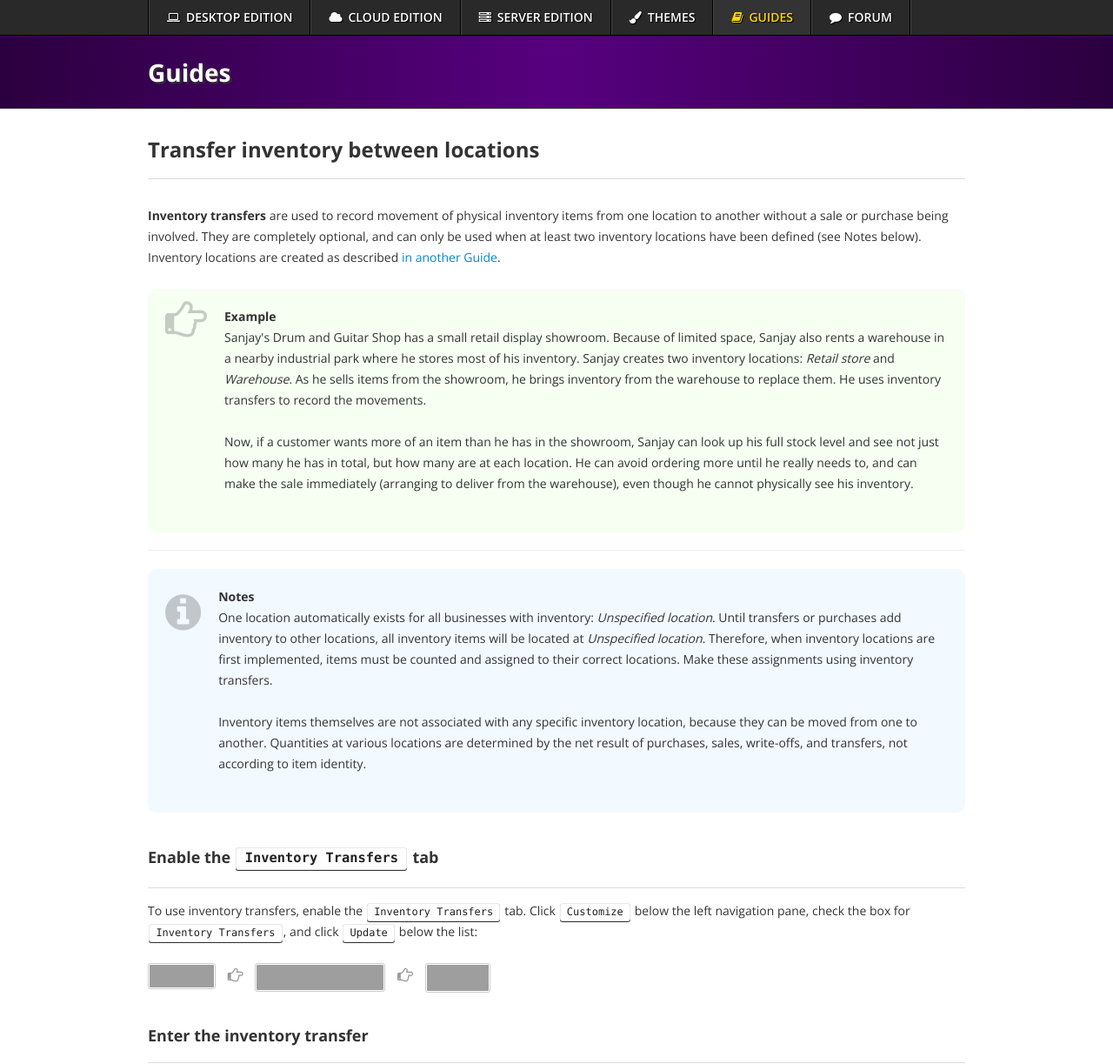
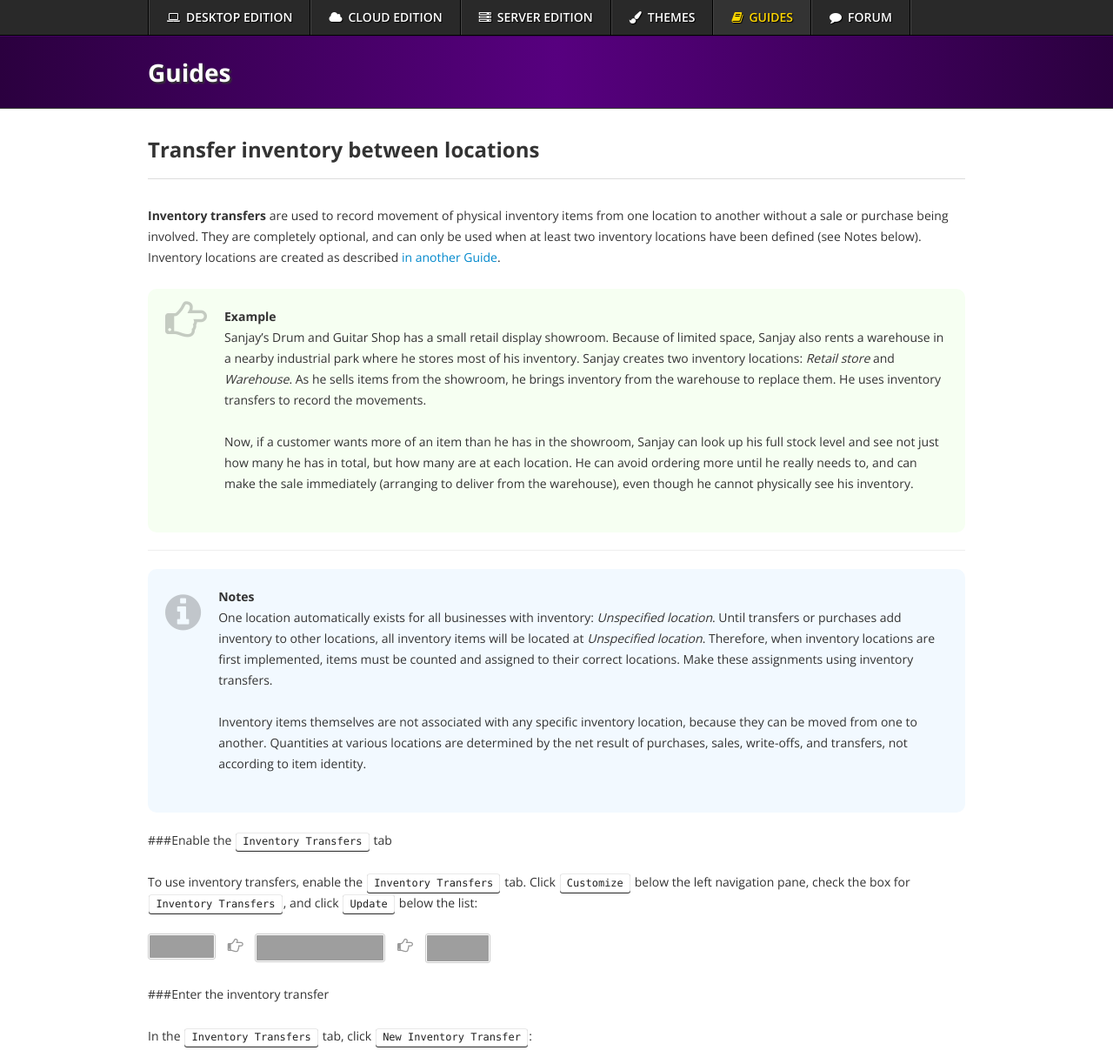
Before and after one commit to 3etechinns/www.manager.io, a Jekyll site: the page built from _guides/10707.html, in a window 1280 px wide and 1400 px high, cut to the strip 0-1223 px from the top of the window. Shown: the whole strip at 87% size. Built offline with Jekyll 4.4.1, drawn with Linux system fonts in a browser that asks for light colours; nearby versions of some CDN libraries; comment, search, counter and statistics services are not loaded; some of the changed text lies outside the part shown; grey boxes are pictures that could not be loaded.

Commit message:
Updating existing guide

```diff
--- a/_guides/10707.html
+++ b/_guides/10707.html
@@ -5,38 +5,34 @@ tags: inventory-transfers inventory-transfer-view inventory-transfer-form beginn
 ---
 {% raw %}
 <p><strong>Inventory transfers</strong> are used to record movement of physical inventory items from one location to another without a sale or purchase being involved. They are completely optional, and can only be used when at least two inventory locations have been defined (see Notes below). Inventory locations are created as described <a href="/guides/10677">in another Guide</a>.</p>
-
-<table style="background-color: #F6FFF2; border-radius: 10px; margin-bottom: 20px"><tr><td style="font-size: 48px; opacity: 0.25; padding: 20px; padding-top: 0px; padding-right: 0px; vertical-align: top"><i class="fa fa-hand-o-right"></i></td><td style="padding: 20px"><p><strong>Example</strong><br>Sanjay's Drum and Guitar Shop has a small retail display showroom. Because of limited space, Sanjay also rents a warehouse in a nearby industrial park where he stores most of his inventory. Sanjay creates two inventory locations: <em>Retail store</em> and <em>Warehouse</em>. As he sells items from the showroom, he brings inventory from the warehouse to replace them. He uses inventory transfers to record the movements.<br><br>Now, if a customer wants more of an item than he has in the showroom, Sanjay can look up his full stock level and see not just how many he has in total, but how many are at each location. He can avoid ordering more until he really needs to, and can make the sale immediately (arranging to deliver from the warehouse), even though he cannot physically see his inventory.</p></td></tr></table>
-
+<table style="background-color: #F6FFF2; border-radius: 10px; margin-bottom: 20px"><tr><td style="font-size: 48px; opacity: 0.25; padding: 20px; padding-top: 0px; padding-right: 0px; vertical-align: top"><i class="fa fa-hand-o-right"></i></td><td style="padding: 20px">
+<p><strong>Example</strong><br>
+Sanjay’s Drum and Guitar Shop has a small retail display showroom. Because of limited space, Sanjay also rents a warehouse in a nearby industrial park where he stores most of his inventory. Sanjay creates two inventory locations: <em>Retail store</em> and <em>Warehouse</em>. As he sells items from the showroom, he brings inventory from the warehouse to replace them. He uses inventory transfers to record the movements.<br>
+<br>Now, if a customer wants more of an item than he has in the showroom, Sanjay can look up his full stock level and see not just how many he has in total, but how many are at each location. He can avoid ordering more until he really needs to, and can make the sale immediately (arranging to deliver from the warehouse), even though he cannot physically see his inventory.</p>
+</td></tr></table>
 <hr>
-
-<table style="background-color: #F2F9FF; border-radius: 10px; margin-bottom: 20px"><tr><td style="font-size: 48px; opacity: 0.25; padding: 20px; padding-top: 15px; padding-right: 0px; vertical-align: top"><i class="fa fa-info-circle"></i></td><td style="padding: 20px"><p><strong>Notes</strong><br>One location automatically exists for all businesses with inventory: <em>Unspecified location</em>. Until transfers or purchases add inventory to other locations, all inventory items will be located at <em>Unspecified location</em>. Therefore, when inventory locations are first implemented, items must be counted and assigned to their correct locations. Make these assignments using inventory transfers.<br><br>Inventory items themselves are not associated with any specific inventory location, because they can be moved from one to another. Quantities at various locations are determined by the net result of purchases, sales, write-offs, and transfers, not according to item identity.</p></td></tr></table>
-
-<h3>Enable the <kbd>Inventory Transfers</kbd> tab</h3>
-
+<table style="background-color: #F2F9FF; border-radius: 10px; margin-bottom: 20px"><tr><td style="font-size: 48px; opacity: 0.25; padding: 20px; padding-top: 15px; padding-right: 0px; vertical-align: top"><i class="fa fa-info-circle"></i></td><td style="padding: 20px">
+<p><strong>Notes</strong><br>
+One location automatically exists for all businesses with inventory: <em>Unspecified location</em>. Until transfers or purchases add inventory to other locations, all inventory items will be located at <em>Unspecified location</em>. Therefore, when inventory locations are first implemented, items must be counted and assigned to their correct locations. Make these assignments using inventory transfers.<br>
+<br>Inventory items themselves are not associated with any specific inventory location, because they can be moved from one to another. Quantities at various locations are determined by the net result of purchases, sales, write-offs, and transfers, not according to item identity.</p>
+</td></tr></table>
+<p>##<span class="hashtag">#Enable</span> the <kbd>Inventory Transfers</kbd> tab</p>
 <p>To use inventory transfers, enable the <kbd>Inventory Transfers</kbd> tab. Click <kbd>Customize</kbd> below the left navigation pane, check the box for <kbd>Inventory Transfers</kbd>, and click <kbd>Update</kbd> below the list:</p>
-
 <p><img src="https://cdn-business2.discourse.org/uploads/manager1/original/2X/3/385316b2e12e8d618daaf18b40e34b701d87ca45.png" width="78" height="30"> <strong><i class="fa fa-hand-o-right" style="margin-right: 10px; color: #999; font-size: 18px; padding-top: 5px"></i></strong> <img src="https://cdn-business2.discourse.org/uploads/manager1/original/2X/0/09faec3cde810fcc1d910f82e83a88511bd1dbd8.png" width="150" height="33"> <strong><i class="fa fa-hand-o-right" style="margin-right: 10px; color: #999; font-size: 18px; padding-top: 5px"></i></strong> <img src="https://cdn-business2.discourse.org/uploads/manager1/original/2X/7/7bfe50fc8c613b1134d7ea4e0f9474c3f54bca76.png" width="75" height="34"></p>
-
-<h3>Enter the inventory transfer</h3>
-
+<p>##<span class="hashtag">#Enter</span> the inventory transfer</p>
 <p>In the <kbd>Inventory Transfers</kbd> tab, click <kbd>New Inventory Transfer</kbd>:</p>
-
 <p><img src="https://cdn-business2.discourse.org/uploads/manager1/original/2X/f/f5947bfea7b0388866b2d40cf614c0172a37870b.png" width="170" height="53"> <strong><i class="fa fa-hand-o-right" style="margin-right: 10px; color: #999; font-size: 18px; padding-top: 5px"></i></strong> <img src="https://cdn-business2.discourse.org/uploads/manager1/original/2X/7/7ee545dbb5cff449120c95f7076481c49288bb3f.png" width="327" height="52"></p>
-
 <p>Complete the form:</p>
-
 <p><img src="https://cdn-business2.discourse.org/uploads/manager1/original/2X/7/7b35e992ed69e8dc8d93be4ae3d8efa1613e2cc8.png" width="577" height="475"></p>
-
 <ul>
 <li>
-<strong><code>Date</code></strong> will show today's date by default. This may be edited.</li>
+<strong><code>Date</code></strong> will show today’s date by default. This may be edited.</li>
 <li>
 <strong><code>Reference</code></strong> is an automatic sequence number assigned by Manager as the form is created. Manager locates the highest-numbered existing inventory transfer and adds 1 to its Reference number.</li>
 <li>The first, summary <strong><code>Description</code></strong> is optional, allowing you to describe the transfer in general terms.</li>
 <li>
 <strong><code>Item</code></strong> allows you to select the inventory item by item code or item name.</li>
-<li>The second and all subsequent <strong><code>Description</code></strong> fields will prefill from inventory items' definitions, if they exist. Or descriptions can be entered manually.</li>
+<li>The second and all subsequent <strong><code>Description</code></strong> fields will prefill from inventory items’ definitions, if they exist. Or descriptions can be entered manually.</li>
 <li>
 <strong><code>Qty</code></strong> is the number of inventory items being transferred.</li>
 <li>
@@ -44,8 +40,9 @@ tags: inventory-transfers inventory-transfer-view inventory-transfer-form beginn
 <li>
 <strong><code>To</code></strong> is the destination location. Again, <em>Unspecified location</em> is the default.</li>
 </ul>
-
 <p>Click <kbd>Create</kbd> to record the transfer. Inventory quantities at both locations will be adjusted automatically.</p>
-
-<table style="background-color: #ffffdb; border-radius: 10px; margin-bottom: 20px"><tr><td style="font-size: 48px; opacity: 0.25; padding: 20px; padding-top: 15px; padding-right: 0px; vertical-align: top"><i class="fa fa-warning"></i></td><td style="padding: 20px"><p><strong>Caution</strong><br>Remember that the inventory transfer form only records the movement of inventory. Unless you move the proper number of items from one location to another, and unless those locations are correct, physical inventory counts will be off and reconciliation may be very difficult.</p></td></tr></table>
+<table style="background-color: #ffffdb; border-radius: 10px; margin-bottom: 20px"><tr><td style="font-size: 48px; opacity: 0.25; padding: 20px; padding-top: 15px; padding-right: 0px; vertical-align: top"><i class="fa fa-warning"></i></td><td style="padding: 20px">
+<p><strong>Caution</strong><br>
+Remember that the inventory transfer form only records the movement of inventory. Unless you move the proper number of items from one location to another, and unless those locations are correct, physical inventory counts will be off and reconciliation may be very difficult.</p>
+</td></tr></table>
 {% endraw %}
```
